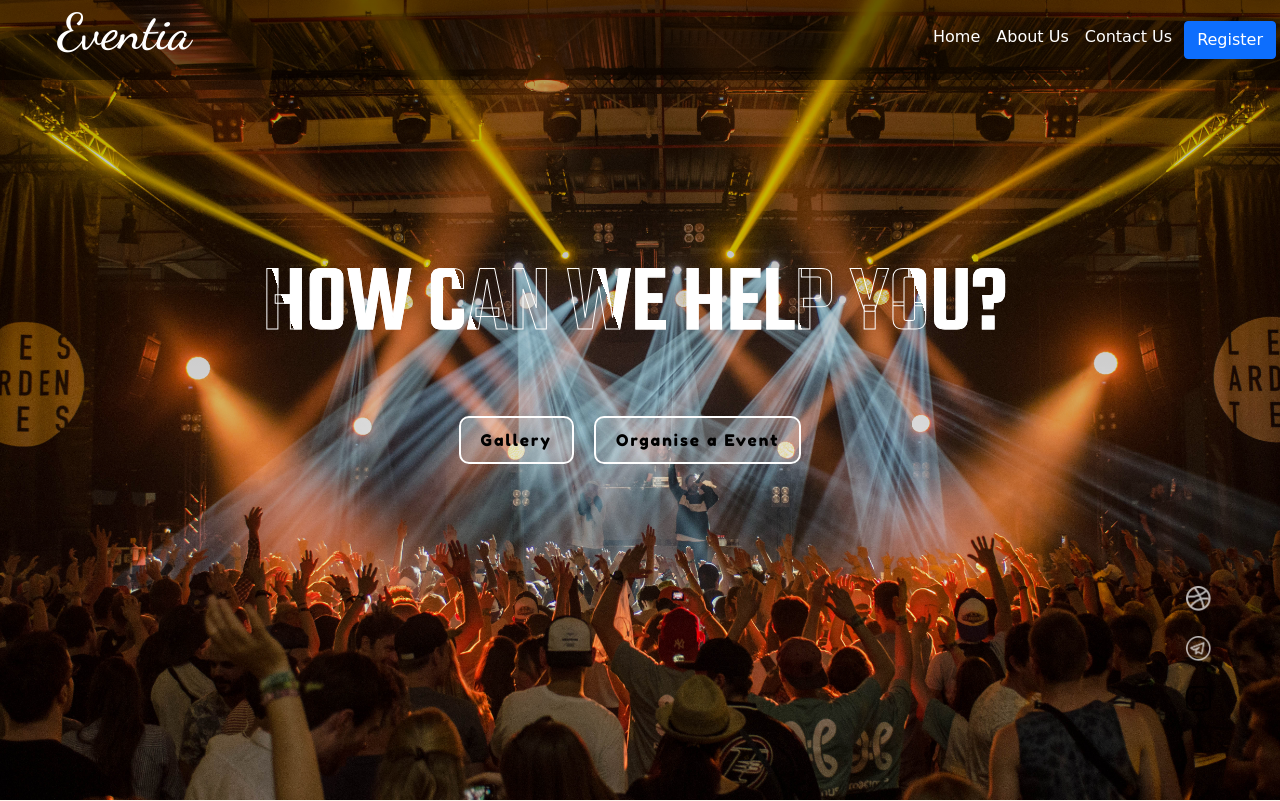
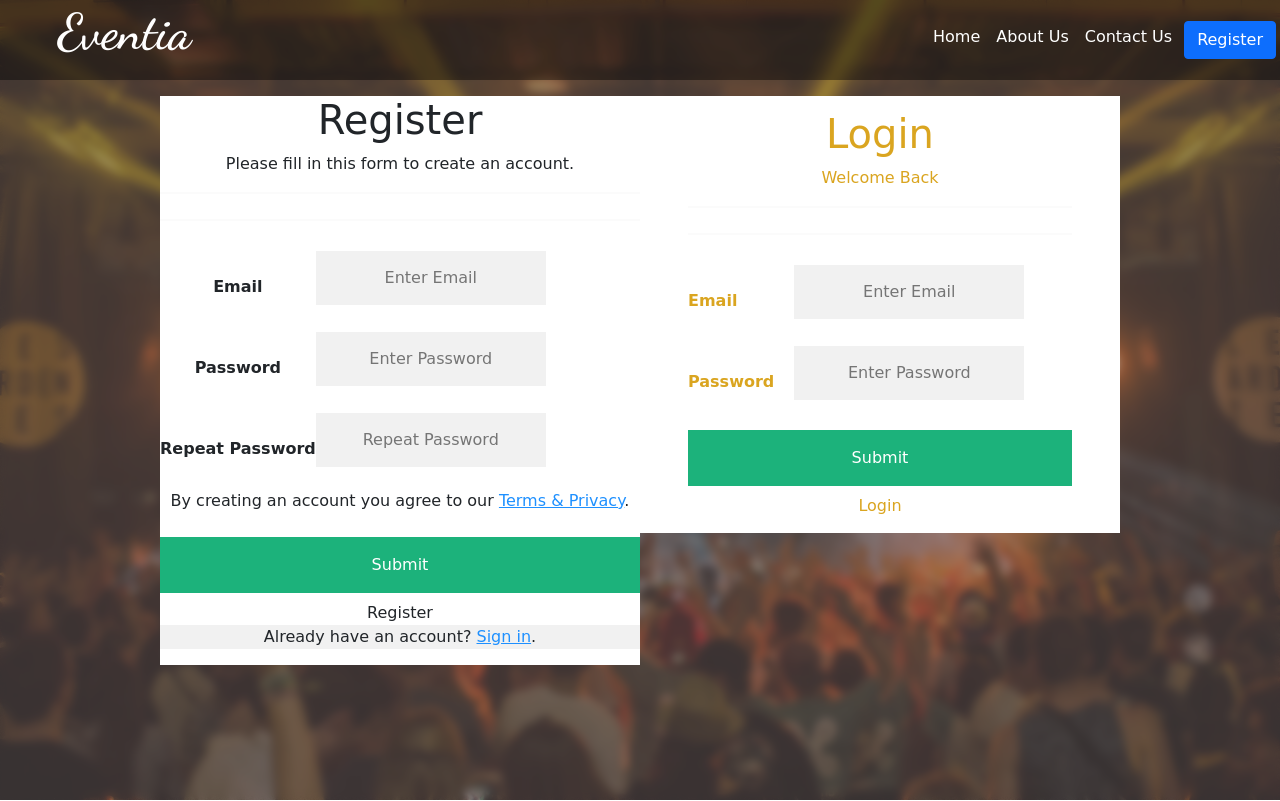
Before and after one commit to Akshay-G-Dev/AAAEvents, a PHP site: page / in a window 1280 px wide. Shown: the top 801 px of the page. Run offline with PHP 8.4, Linux system fonts and the light colour scheme; some web fonts are replaced.

Commit message:
php update

```diff
--- a/database.php
+++ b/database.php
@@ -1,5 +1,5 @@
 <?php
-$db= $conn;
+
 $hostname     = "localhost"; // enter your hostname
 $username     = "root";  // enter your table username
 $password     = "";   // enter your password
@@ -10,4 +10,5 @@ $conn = new mysqli($hostname, $username, $password,$databasename);
 if ($conn->connect_error) {
 die("Unable to Connect database: " . $conn->connect_error);
  }
+ $db=$conn;
 ?>
--- a/index.html
+++ b/index.html
@@ -190,8 +190,11 @@
       </footer>
 
     <section class="popup">
-        <div class="popup-box">
-            <div class="login-container">
+        <div class=" popup-box" id="register-popup-box" style="display: none !important;">
+            <div class="register-container">
+                <form method="POST" action="register.php">
+
+
                 <h1>Register</h1> <span class="close-popup"><i class="fa-solid fa-xmark"></i></span>
                 <p>Please fill in this form to create an account.</p>
                 <hr>
@@ -211,13 +214,40 @@
                     <hr>
                 </table>
                 <p>By creating an account you agree to our <a href="#">Terms & Privacy</a>.</p>
-                <button type="submit" class="registerbtn">Register</button>
+                <input type="submit" class="registerbtn">Register</input>
+                </form>
             </div>
             <div class="container signin">
-                <p>Already have an account? <a href="#">Sign in</a>.</p>
+                <p>Already have an account? <a href="#" id="login-page-btn">Sign in</a>.</p>
             </div>
         </div>
+        <div class="popup-box" id="login-popup-box" style="display: none;">
+            <div class="login-container">
+                <form method="POST" action="login.php">
+
+
+                <h1>Login</h1> <span class="close-popup"><i class="fa-solid fa-xmark"></i></span>
+                <p>Welcome Back</p>
+                <hr>
+                <table>
+                    <tr>
+                        <td><label for="email"><b>Email</b></label></td>
+                        <td><input type="text" placeholder="Enter Email" name="email" id="email" required></td>
+                    </tr>
+                    <tr>
+                        <td><label for="psw"><b>Password</b></label></td>
+                        <td><input type="password" placeholder="Enter Password" name="psw" id="psw" required></td>
+                    </tr>
+
+                    <hr>
+                </table>
+                <input type="submit" class="registerbtn">Login</input>
+                </form>
+            </div>
+
+        </div>
     </section>
+
     <style>
     .close-popup {
         position: absolute;
@@ -257,11 +287,14 @@
         position: relative;
         /*left:40%;
             top: 40%; */
+
         margin-top: 6em;
         background-color: rgb(255, 255, 255);
         height: fit-content;
         width: 30em;
+        display: none;
     }
+
     </style>
 </body>
 <script>
--- a/login.js
+++ b/login.js
@@ -1,12 +1,23 @@
-function open_popup() {
+function open_popup(box) {
     $(".popup").addClass('open');
     $(".popup-box").slideDown();
+    if(box==="register"){
+        $("#login-popup-box").css({'display':'none'});
+    }else{
+        $("#register-popup-box").css({'display':'none'});
+    }
+    $("#"+box+"-popup-box").css({'display':'block'});
+
+
 }
 
 function close_popup() {
     $('.popup-box').slideUp();
     $(".popup").delay(0.5);
     $(".popup").removeClass('open');
+    $("#login-popup-box").css({'display':'none'});
+    $("#register-popup-box").css({'display':'none'});
 }
-$("#login-signup").on('click', open_popup);
+$("#login-signup").on('click', open_popup("register"));
 $(".close-popup").on('click', close_popup);
+$("#login-page-btn").on("click",open_popup('login'));
--- a/login.php
+++ b/login.php
@@ -27,4 +27,7 @@
          $error = "Your Login Name or Password is invalid";
       }
    }
+   else{
+      $error = "GET not allowed";
+   }
 ?>
--- a/main.sql
+++ b/main.sql
@@ -1,4 +1,4 @@
 create database eventia;
-create table users(id int auto_increment primary key,username varchar(100) unique, password varchar(100),category varchar(100));
+create table users(id int auto_increment primary key,email varchar(100),username varchar(100) unique, password varchar(100),category varchar(100));
 create table events(id int auto_increment primary key,name varchar(100),description varchar(255));
 create table category(id int auto_increment primary key,name varchar(50) );
--- a/session.php
+++ b/session.php
@@ -4,7 +4,7 @@
 
    $user_check = $_SESSION['login_user'];
 
-   $ses_sql = mysqli_query($db,"select username from admin where username = '$user_check' ");
+   $ses_sql = mysqli_query($db,"select username from users where username = '$user_check' ");
 
    $row = mysqli_fetch_array($ses_sql,MYSQLI_ASSOC);
 
```
Also changed, not shown: register.php (+7 -4 lines).
